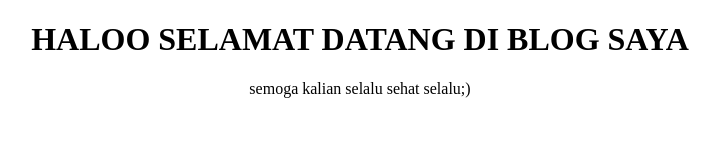
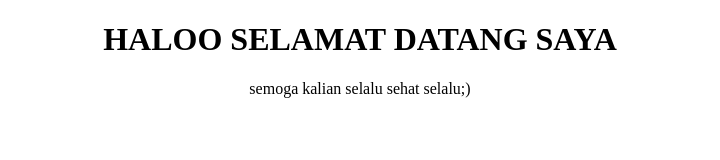
Before and after one commit to andrachocs/andrachocs.github.io, a plain HTML site: page index.html in a window 1280 px wide. Shown: the whole page, without its empty margins (280-1000 px from the left). Drawn offline with Linux system fonts and the light colour scheme.

Commit message:
Update index.html

```diff
--- a/index.html
+++ b/index.html
@@ -4,7 +4,7 @@
     <title>andrachocs</title>
       </head>
      <body>
-           <h1 align="center">HALOO SELAMAT DATANG DI BLOG SAYA</h1>
+           <h1 align="center">HALOO SELAMAT DATANG SAYA</h1>
        <p align="center">semoga kalian selalu sehat selalu;)</p>
       </body>
        </html>
```
